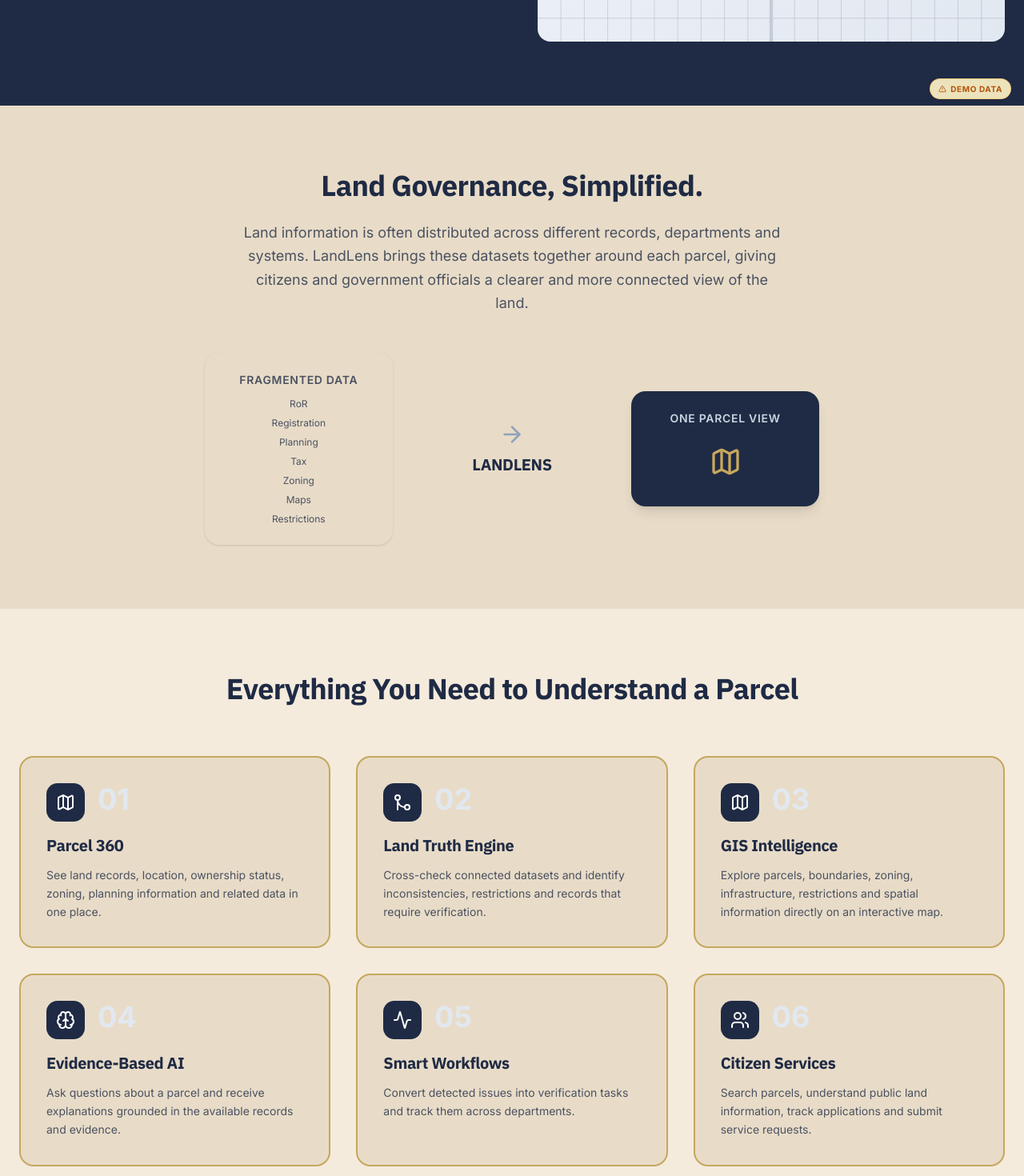
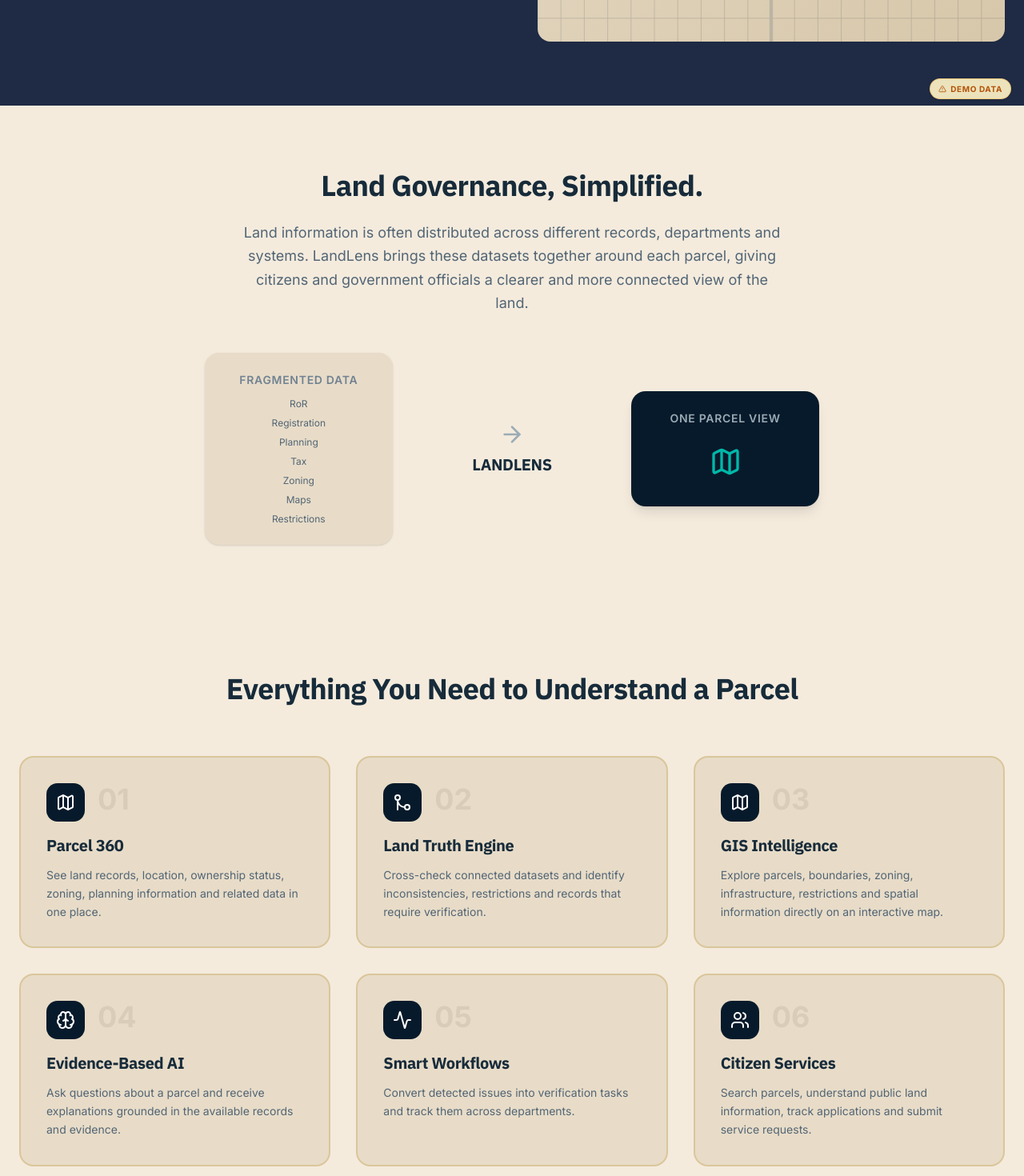
Before and after one commit to piyushmarkandey1-ui/Landlens, a Next.js app: page / in a window 1280 px wide. Shown: the part 660-2130 px from the top of the page at 80% size. Built offline with nearby package versions, Linux system fonts and the light colour scheme.

Commit message:
Apply consistent LandLens brand palette

```diff
--- a/src/app/globals.css
+++ b/src/app/globals.css
@@ -162,6 +162,43 @@ button {
   border-radius: var(--radius-full);
 }
 ::-webkit-scrollbar-thumb:hover { background: var(--c-slate-300); }
+
+/* ─────────────────────────────────────────────────────────────
+   PREMIUM LANDING PALETTE
+   Keeps every landing section on the same navy, beige, and gold system.
+───────────────────────────────────────────────────────────── */
+.landlens-premium {
+  --premium-navy: #071A2B;
+  --premium-navy-soft: #102C3D;
+  --premium-beige: #F4EBDD;
+  --premium-beige-deep: #E8DCC8;
+  --premium-gold: #C6A75E;
+  --premium-teal: #00B8A9;
+  --premium-ink: #172B3A;
+  --premium-muted: #526575;
+}
+.landlens-premium .bg-slate-50 { background-color: var(--premium-beige) !important; }
+.landlens-premium .bg-white { background-color: var(--premium-beige-deep) !important; }
+.landlens-premium .bg-slate-900 { background-color: var(--premium-navy) !important; }
+.landlens-premium .bg-slate-100 { background-color: #efe5d4 !important; }
+.landlens-premium .text-slate-900 { color: var(--premium-ink) !important; }
+.landlens-premium .text-slate-700,
+.landlens-premium .text-slate-600 { color: var(--premium-muted) !important; }
+.landlens-premium .text-slate-500 { color: #718292 !important; }
+.landlens-premium .text-slate-400,
+.landlens-premium .text-slate-300 { color: #9aabb5 !important; }
+.landlens-premium .text-slate-200,
+.landlens-premium .text-slate-100 { color: #d9cdb9 !important; }
+.landlens-premium .text-cyan-400,
+.landlens-premium .text-cyan-600 { color: var(--premium-teal) !important; }
+.landlens-premium .text-emerald-400,
+.landlens-premium .text-emerald-600 { color: var(--premium-gold) !important; }
+.landlens-premium .border-slate-200 { border-color: rgba(198,167,94,.42) !important; }
+.landlens-premium .border-slate-900 { border-color: var(--premium-navy) !important; }
+.landlens-premium .hover\\:border-slate-900:hover { border-color: var(--premium-gold) !important; }
+.landlens-premium .bg-emerald-600 { background-color: var(--premium-teal) !important; }
+.landlens-premium .hover\\:bg-emerald-700:hover { background-color: #008f84 !important; }
+.landlens-premium .bg-gradient-to-br { background-image: linear-gradient(135deg, #e7dcc8, #d7c7aa) !important; }
 
 /* ─────────────────────────────────────────────────────────────
    TYPOGRAPHY
@@ -593,7 +630,7 @@ button {
 
 /* ─────────────────────────────────────────────────────────────
    PAGE LAYOUT UTILITIES
-───────────────────────────────────────────────────────────── */
+──────────────────────────��────────────────────────────────── */
 .page-container { padding: 24px 28px; max-width: 1200px; margin: 0 auto; }
 .page-header    { margin-bottom: 24px; }
 .section-gap    { margin-top: 20px; }
--- a/src/components/PremiumLandingPage.tsx
+++ b/src/components/PremiumLandingPage.tsx
@@ -64,7 +64,7 @@ const TRUST_ITEMS = [
 
 export default function PremiumLandingPage() {
   return (
-    <div className="min-h-screen bg-[#F4EBDD] text-[#1F2A44]">
+    <div className="landlens-premium min-h-screen bg-[#F4EBDD] text-[#1F2A44]">
 
       {/* ============================================================
           NAVIGATION
```
